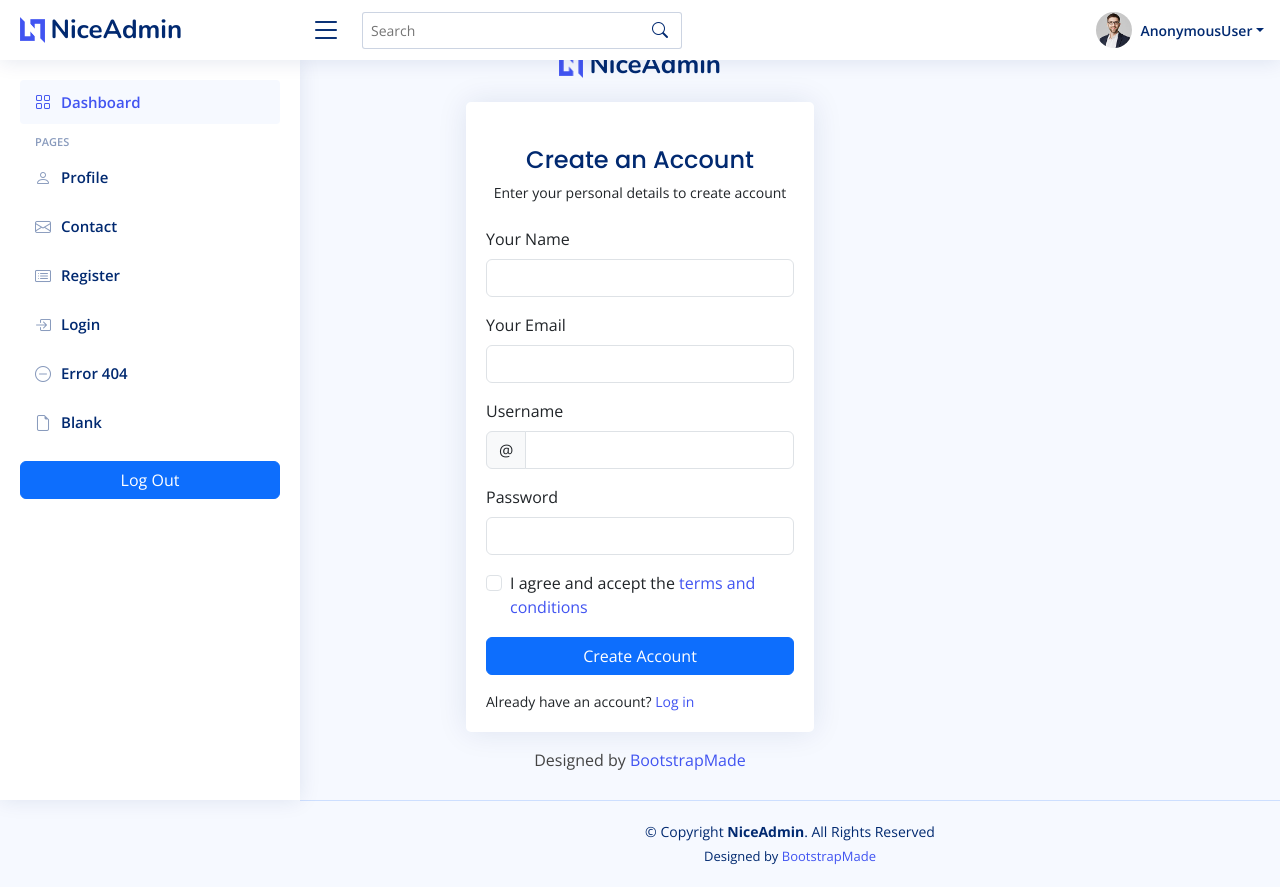
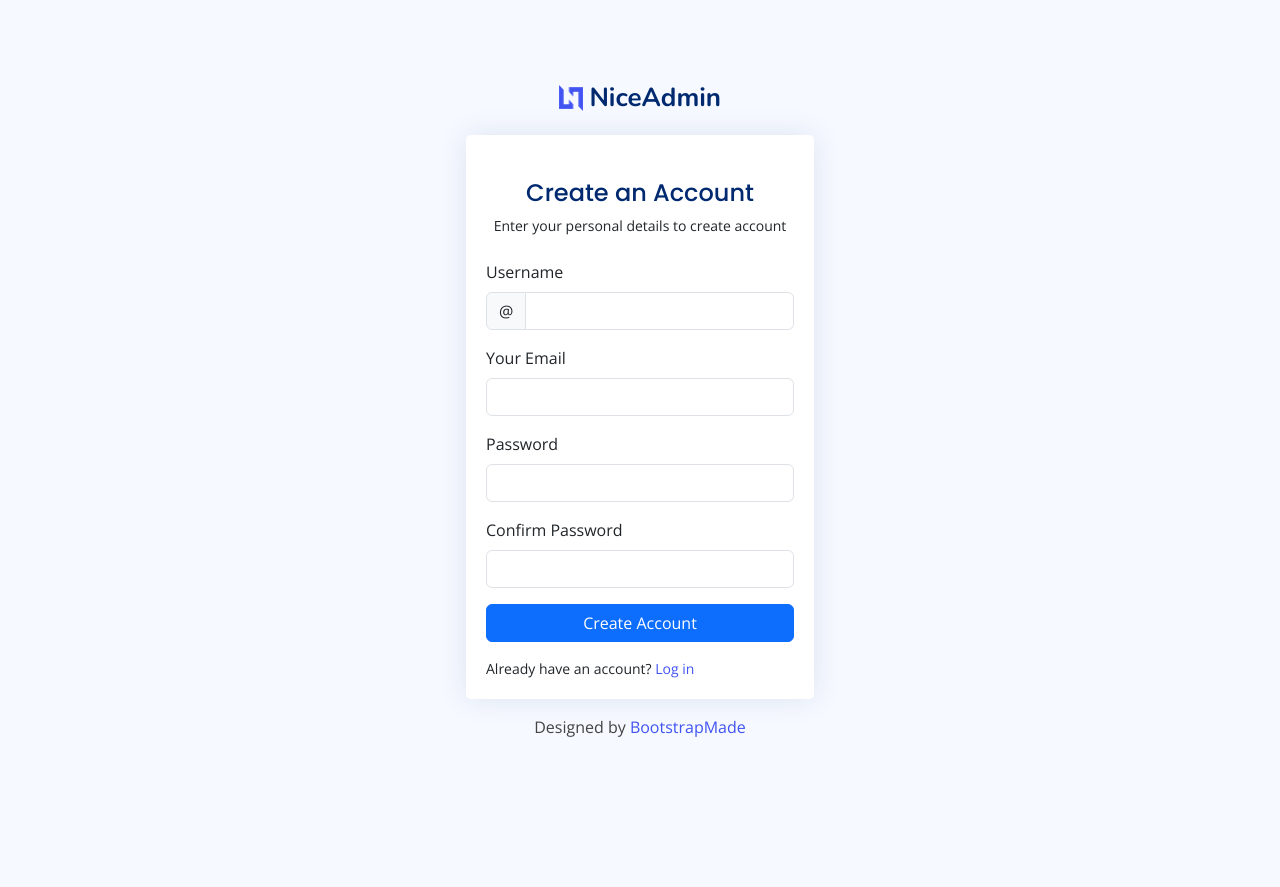
Before and after one commit to thansoe-2000/authenticated, a Django app: page /register/ in a window 1280 px wide. After the commit the page ends 737 px from the top, so only its background shows below. Run offline with Django 5.2, Linux system fonts and the light colour scheme; some libraries are stand-ins or nearby versions.

Commit message:
login/logout/register

```diff
--- a/authenticated/myapp/forms.py
+++ b/authenticated/myapp/forms.py
@@ -1,2 +1,8 @@
 from django import forms
 from django.contrib.auth.models import User
+from django.contrib.auth.forms import UserCreationForm
+
+class CreateUserForm(UserCreationForm):
+    class Meta:
+        model = User
+        fields = ['username','email', 'password1', 'password2']
--- a/authenticated/myapp/templates/pages/pages-register.html
+++ b/authenticated/myapp/templates/pages/pages-register.html
@@ -1,10 +1,54 @@
+<!DOCTYPE html>
+<html lang="en">
+  {% load static %}
+  <head>
+    <meta charset="utf-8" />
+    <meta content="width=device-width, initial-scale=1.0" name="viewport" />
 
-{% extends "partials/master.html" %}
-{% block content %}
+    <title>Dashboard - NiceAdmin Bootstrap Template</title>
+    <meta content="" name="description" />
+    <meta content="" name="keywords" />
 
+    <!-- Favicons -->
+    <link href="assets/img/favicon.png" rel="icon" />
+    <link href="assets/img/apple-touch-icon.png" rel="apple-touch-icon" />
 
+    <!-- Google Fonts -->
+    <link href="https://fonts.gstatic.com" rel="preconnect" />
+    <link
+      href="https://fonts.googleapis.com/css?family=Open+Sans:300,300i,400,400i,600,600i,700,700i|Nunito:300,300i,400,400i,600,600i,700,700i|Poppins:300,300i,400,400i,500,500i,600,600i,700,700i"
+      rel="stylesheet"
+    />
 
-  <main>
+    <!-- Vendor CSS Files -->
+    <link
+      href="{% static 'assets/vendor/bootstrap/css/bootstrap.min.css'%}"
+      rel="stylesheet"
+    />
+    <link
+      href="{% static 'assets/vendor/bootstrap-icons/bootstrap-icons.css'%}"
+      rel="stylesheet"
+    />
+    <link href="{% static 'assets/vendor/boxicons/css/boxicons.min.css' %}" rel="stylesheet" />
+    <link href="{% static 'assets/vendor/quill/quill.snow.css' %}" rel="stylesheet" />
+    <link href="{% static 'assets/vendor/quill/quill.bubble.css' %}"rel="stylesheet" />
+    <link href="{% static 'assets/vendor/remixicon/remixicon.css' %}" rel="stylesheet" />
+    <link href="{% static 'assets/vendor/simple-datatables/style.css' %}" rel="stylesheet" />
+
+    <!-- Template Main CSS File -->
+    <link href="{% static 'assets/css/style.css' %}" rel="stylesheet" />
+
+    <!-- =======================================================
+  * Template Name: NiceAdmin
+  * Template URL: https://bootstrapmade.com/nice-admin-bootstrap-admin-html-template/
+  * Updated: Apr 20 2024 with Bootstrap v5.3.3
+  * Author: BootstrapMade.com
+  * License: https://bootstrapmade.com/license/
+  ======================================================== -->
+  </head>
+
+  <body>
+<main>
     <div class="container">
 
       <section class="section register min-vh-100 d-flex flex-column align-items-center justify-content-center py-4">
@@ -28,19 +72,8 @@
                     <p class="text-center small">Enter your personal details to create account</p>
                   </div>
 
-                  <form class="row g-3 needs-validation" novalidate>
-                    <div class="col-12">
-                      <label for="yourName" class="form-label">Your Name</label>
-                      <input type="text" name="name" class="form-control" id="yourName" required>
-                      <div class="invalid-feedback">Please, enter your name!</div>
-                    </div>
-
-                    <div class="col-12">
-                      <label for="yourEmail" class="form-label">Your Email</label>
-                      <input type="email" name="email" class="form-control" id="yourEmail" required>
-                      <div class="invalid-feedback">Please enter a valid Email adddress!</div>
-                    </div>
-
+                  <form class="row g-3 needs-validation" novalidate method='POST'>
+                    {% csrf_token %}
                     <div class="col-12">
                       <label for="yourUsername" class="form-label">Username</label>
                       <div class="input-group has-validation">
@@ -51,23 +84,32 @@
                     </div>
 
                     <div class="col-12">
+                      <label for="yourEmail" class="form-label">Your Email</label>
+                      <input type="email" name="email" class="form-control" id="yourEmail" required>
+                      <div class="invalid-feedback">Please enter a valid Email adddress!</div>
+                    </div>
+
+
+
+                    <div class="col-12">
                       <label for="yourPassword" class="form-label">Password</label>
-                      <input type="password" name="password" class="form-control" id="yourPassword" required>
+                      <input type="password" name="password1" class="form-control" id="yourPassword" required>
                       <div class="invalid-feedback">Please enter your password!</div>
                     </div>
 
-                    <div class="col-12">
-                      <div class="form-check">
-                        <input class="form-check-input" name="terms" type="checkbox" value="" id="acceptTerms" required>
-                        <label class="form-check-label" for="acceptTerms">I agree and accept the <a href="#">terms and conditions</a></label>
-                        <div class="invalid-feedback">You must agree before submitting.</div>
-                      </div>
+                      <div class="col-12">
+                      <label for="yourPassword" class="form-label">Confirm Password</label>
+                      <input type="password" name="password2" class="form-control" id="yourPassword" required>
+                      <div class="invalid-feedback">Please enter your password!</div>
                     </div>
+
+
+
                     <div class="col-12">
                       <button class="btn btn-primary w-100" type="submit">Create Account</button>
                     </div>
                     <div class="col-12">
-                      <p class="small mb-0">Already have an account? <a href="{% url "login_page" %}">Log in</a></p>
+                      <p class="small mb-0">Already have an account? <a href="{% url 'login_page' %}">Log in</a></p>
                     </div>
                   </form>
 
@@ -91,4 +133,24 @@
     </div>
   </main><!-- End #main -->
 
-{% endblock content %}
+
+    <a
+      href="#"
+      class="back-to-top d-flex align-items-center justify-content-center"
+      ><i class="bi bi-arrow-up-short"></i
+    ></a>
+
+    <!-- Vendor JS Files -->
+    <script src="{% static 'assets/vendor/apexcharts/apexcharts.min.js' %}"></script>
+    <script src="{% static 'assets/vendor/bootstrap/js/bootstrap.bundle.min.js' %}"></script>
+    <script src="{% static 'assets/vendor/chart.js/chart.umd.js' %}"></script>
+    <script src="{% static 'assets/vendor/echarts/echarts.min.js' %}"></script>
+    <script src="{% static 'assets/vendor/quill/quill.js'%}"></script>
+    <script src="{% static 'assets/vendor/simple-datatables/simple-datatables.js'%}"></script>
+    <script src="{% static 'assets/vendor/tinymce/tinymce.min.js'%}"></script>
+    <script src="{% static 'assets/vendor/php-email-form/validate.js'%}"></script>
+
+    <!-- Template Main JS File -->
+    <script src="{% static 'assets/js/main.js'%}"></script>
+  </body>
+</html>
--- a/authenticated/myapp/templates/partials/header.html
+++ b/authenticated/myapp/templates/partials/header.html
@@ -87,4 +87,4 @@
       </ul>
     </nav><!-- End Icons Navigation -->
 
-  </header>
+</header>
--- a/authenticated/myapp/urls.py
+++ b/authenticated/myapp/urls.py
@@ -6,6 +6,6 @@ urlpatterns = [
     path('', views.index, name="index_page"),
     path('login/', views.loginPage, name='login_page'),
     path('logout/', views.logoutPage, name='logout_page'),
-    path('register/', views.register, name='register_page'),
+    path('register/', views.registerPage, name='register_page'),
     path('profile/', views.profile, name='user_profile_page'),
 ]
--- a/authenticated/myapp/views.py
+++ b/authenticated/myapp/views.py
@@ -1,6 +1,8 @@
 from django.shortcuts import render, redirect
 from django.contrib.auth import authenticate, login, logout
 from django.contrib.auth.decorators import login_required
+from .forms import *
+from .models import *
 # Create your views here.
 
 @login_required(login_url='login_page')
@@ -8,6 +10,8 @@ def index(request):
     return render(request, 'layout/index.html')
 
 def loginPage(request):
+    if request.user.is_authenticated:
+        return redirect('index_page')
     if request.method == 'POST':
         username = request.POST['username']
         password = request.POST['password']
@@ -22,8 +26,20 @@ def logoutPage(request):
     logout(request)
     return redirect('login_page')
 
-def register(request):
-    return render(request, 'pages/pages-register.html')
+def registerPage(request):
+    if request.user.is_authenticated:
+        return redirect('index_page')
+    else:
+        form = CreateUserForm()
+        if request.method == 'POST':
+            form = CreateUserForm(request.POST)
+            if form.is_valid():
+                form.save()
+                return redirect('login_page')
+        context = {
+                'form':form
+            }
+        return render(request, 'pages/pages-register.html', context)
 
 def profile(request):
     return render(request, 'pages/users-profile.html')
```
Also changed, not shown: authenticated/myapp/templates/pages/pages-login.html (+19 -19 lines), authenticated/myapp/templates/partials/sidebar.html (+4 -4 lines), authenticated/db.sqlite3.
